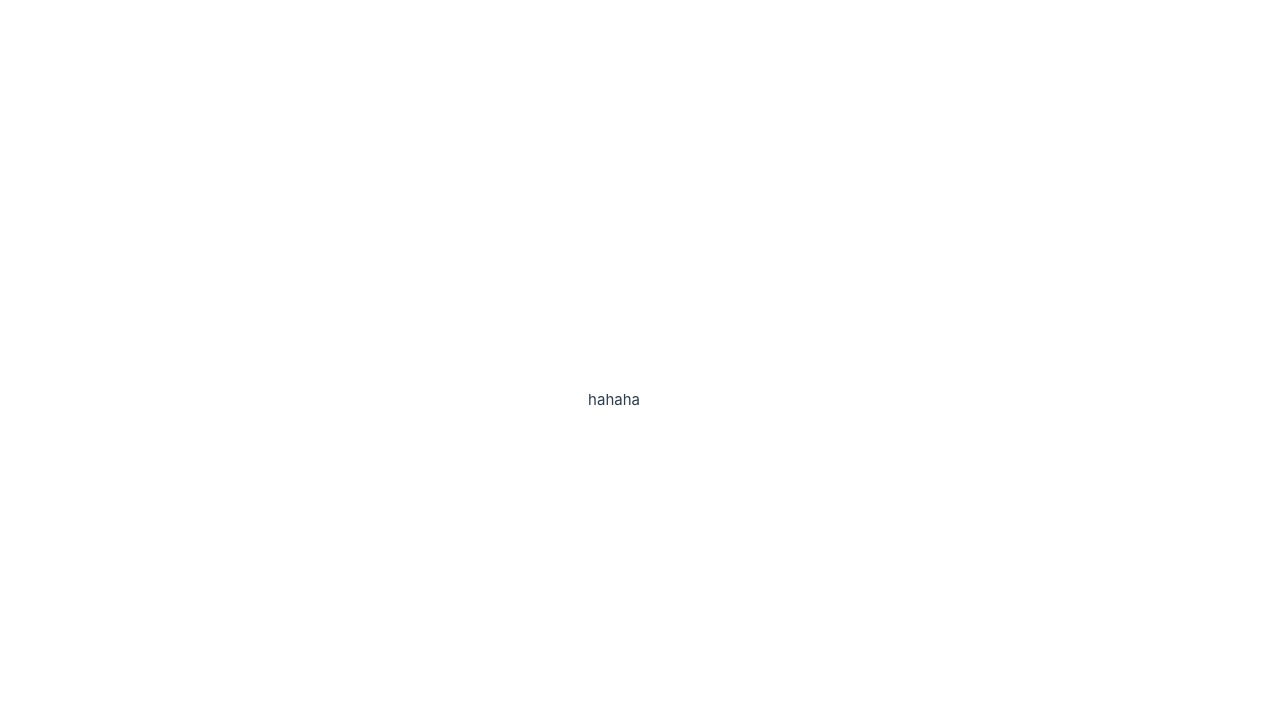
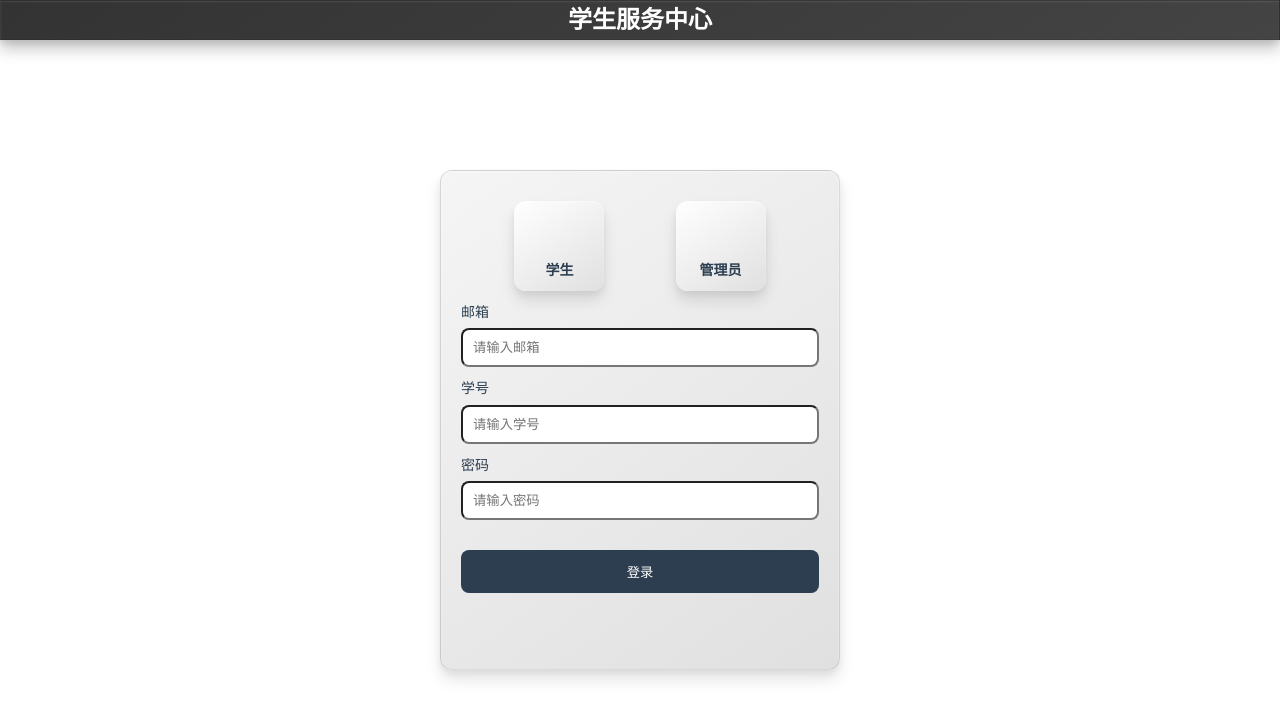
Before and after one commit to wjsds666/Student-Service-Platform, a Vue app in the folder demo/: page /login in a window 1280 px wide. Shown: the top 718 px of the page. Built offline with nearby package versions, Linux system fonts and the light colour scheme.

Commit message:
只写了图形

```diff
--- a/demo/src/App.vue
+++ b/demo/src/App.vue
@@ -4,6 +4,13 @@
       </div>
     </template>
 
+    <style scoped>
+    .page-container {
+      width: 100%;
+      height: 100vh;
+    }
+    </style>
+
     <script>
     export default {
       name: 'App'
--- a/demo/src/assets/main.css
+++ b/demo/src/assets/main.css
@@ -1,7 +1,8 @@
 @import './base.css';
 
 #app {
-  max-width: 1280px;
+  width: 100%;
+  height: 100%;
   margin: 0 auto;
   padding: 2rem;
   font-weight: normal;
@@ -28,8 +29,9 @@ a,
   }
 
   #app {
-    display: grid;
-    grid-template-columns: 1fr 1fr;
+    display: flex;
+    justify-content: center;
+    align-items: center;
     padding: 0 2rem;
   }
 }
--- a/demo/src/pages/login/login.css
+++ /dev/null
@@ -1,8 +0,0 @@
-.login-container {
-  /* 使容器占满整个视口高度 */
-  min-height: 100vh;
-  /* 使用flex布局实现居中 */
-  display: flex;
-  justify-content: center; /* 水平居中 */
-  align-items: center;     /* 垂直居中 */
-}
--- a/demo/src/pages/login/login.vue
+++ b/demo/src/pages/login/login.vue
@@ -1,11 +1,139 @@
 <template>
-  <div class="login-container">
-    <span>hahaha</span>
+  <div class="top-bar">
+    <span class="title">学生服务中心</span>
+  </div>
+
+  <!-- 新增：居中容器 -->
+  <div class="login-wrapper">
+    <div class="login-background">
+      <div class="button-container">
+        <div class="student-btn" @click="setLoginType('student')">学生</div>
+        <div class="admin-btn" @click="setLoginType('admin')">管理员</div>
+      </div>
+      <div v-if="loginType === 'student'">
+        <!-- 学生登录表单内容 -->
+        <form style="display: flex; flex-direction: column; gap: 10px;">
+          <div style="display: flex; flex-direction: column;">
+            <label style="margin-bottom: 5px; font-size: 14px;">邮箱</label>
+            <input type="email" placeholder="请输入邮箱" style="border-radius: 8px; padding: 10px;" />
+          </div>
+          <div style="display: flex; flex-direction: column;">
+            <label style="margin-bottom: 5px; font-size: 14px;">学号</label>
+            <input type="text" placeholder="请输入学号" style="border-radius: 8px; padding: 10px;" />
+          </div>
+          <div style="display: flex; flex-direction: column;">
+            <label style="margin-bottom: 5px; font-size: 14px;">密码</label>
+            <input type="password" placeholder="请输入密码" style="border-radius: 8px; padding: 10px;" />
+          </div>
+          <button type="submit" style="width: 100%; margin-top: 20px; padding: 12px; border-radius: 8px; background-color: var(--vt-c-indigo); color: white; border: none; cursor: pointer;">登录</button>
+        </form>
+      </div>
+      <div v-if="loginType === 'admin'">
+        <!-- 管理员登录表单内容 -->
+        <form style="display: flex; flex-direction: column; gap: 10px;">
+          <div style="display: flex; flex-direction: column;">
+            <label style="margin-bottom: 5px; font-size: 14px;">管理员账号</label>
+            <input type="text" placeholder="请输入管理员账号" style="border-radius: 8px; padding: 10px;" />
+          </div>
+          <div style="display: flex; flex-direction: column;">
+            <label style="margin-bottom: 5px; font-size: 14px;">密码</label>
+            <input type="password" placeholder="请输入密码" style="border-radius: 8px; padding: 10px;" />
+          </div>
+          <button type="submit" style="width: 100%; margin-top: 20px; padding: 12px; border-radius: 8px; background-color: var(--vt-c-indigo); color: white; border: none; cursor: pointer;">登录</button>
+        </form>
+      </div>
+    </div>
   </div>
 </template>
 
 <script>
-import './login.css'
+export default {
+  data() {
+    return {
+      loginType: 'student', // 默认显示学生登录
+    };
+  },
+  methods: {
+    setLoginType(type) {
+      this.loginType = type;
+    },
+  },
+};
 </script>
-demo
-再试一下
+
+<style scoped>
+.top-bar {
+  position: fixed;
+  top: 0;
+  left: 0;
+  width: 100%;
+  height: 40px;
+  background: linear-gradient(145deg, #333, #444);
+  color: white;
+  display: flex;
+  align-items: center;
+  justify-content: center;
+  z-index: 1000;
+  border-radius: 0;
+  border: 1px solid rgba(0, 0, 0, 0.1);
+  box-shadow:
+    0 4px 6px rgba(0, 0, 0, 0.1),
+    0 10px 15px rgba(0, 0, 0, 0.2),
+    inset 0 1px 2px rgba(255, 255, 255, 0.1);
+}
+
+.title {
+  font-weight: bold;
+  font-size: 24px;
+}
+
+.login-wrapper {
+  height: calc(100vh - 40px); /* 减去顶部导航栏高度 */
+  display: flex;
+  align-items: center; /* 垂直居中 */
+  justify-content: center; /* 水平居中 */
+  box-sizing: border-box;
+  margin-top: 40px; /* 避免与顶部导航栏重叠 */
+}
+
+.login-background {
+  width: 400px;
+  height: 500px;
+  background: linear-gradient(145deg, #f5f5f5, #e0e0e0);
+  border-radius: 12px;
+  padding: 20px;
+  border: 1px solid rgba(0, 0, 0, 0.1);
+  box-shadow:
+    0 4px 6px rgba(0, 0, 0, 0.05),
+    0 10px 15px rgba(0, 0, 0, 0.1),
+    inset 0 1px 2px rgba(255, 255, 255, 0.5);
+}
+
+.button-container {
+  display: flex;
+  justify-content: space-around;
+  margin: 0 auto;
+  width: 90%;
+  padding: 10px 0;
+}
+
+.student-btn, .admin-btn {
+  width: 90px;
+  height: 90px;
+  border-radius: 12px;
+  border: none;
+  background: linear-gradient(145deg, #ffffff, #e0e0e0);
+  box-shadow:
+    0 4px 6px rgba(0, 0, 0, 0.05),
+    0 10px 15px rgba(0, 0, 0, 0.1),
+    inset 0 1px 2px rgba(255, 255, 255, 0.5);
+  font-size: 14px;
+  font-weight: bold;
+  cursor: pointer;
+  display: flex;
+  flex-direction: column;
+  align-items: center;
+  justify-content: flex-end;
+  padding-bottom: 10px;
+}
+</style>
--- /dev/null
+++ b/package.json
@@ -0,0 +1,5 @@
+{
+  "dependencies": {
+    "element-plus": "^2.11.2"
+  }
+}
```
Also changed, not shown: 1 other file (tests, documents, lock files or other folders).
